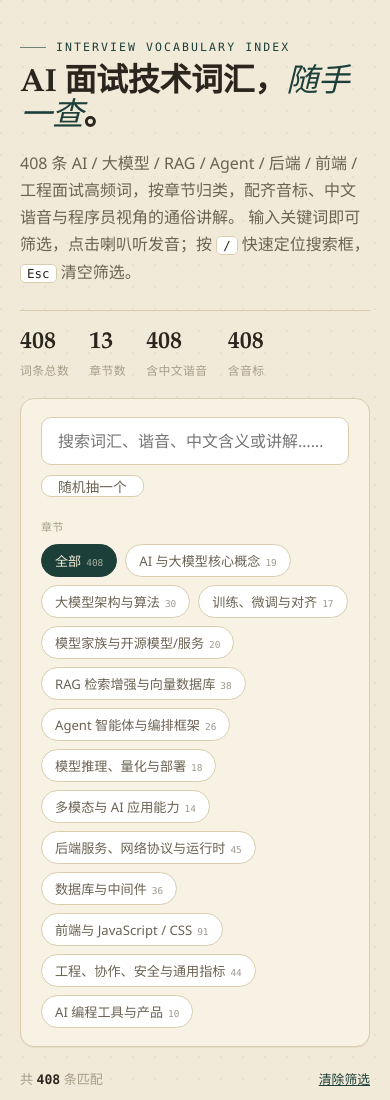
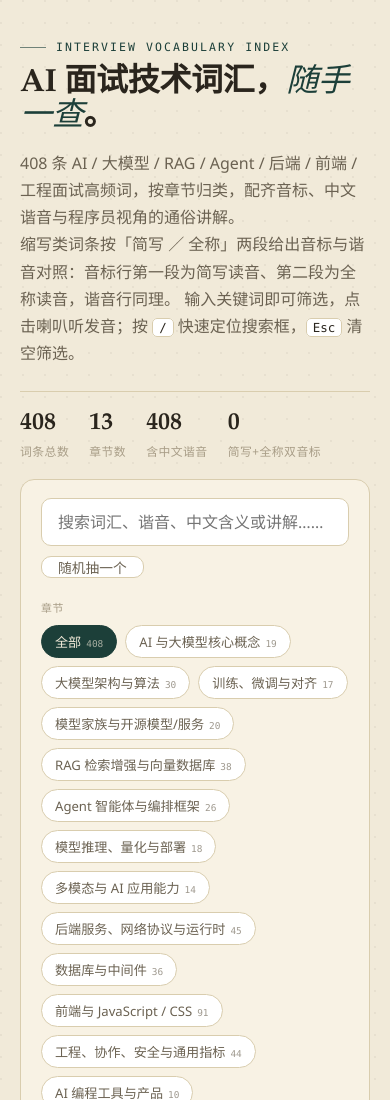
Before and after one commit to Tewelve-creator/ai-interview-vocab, a plain HTML site: page index.html in a window 390 px wide. Shown: the top 1100 px of the page. Drawn offline with Linux system fonts and the light colour scheme.

Commit message:
update index.html (full-name + dual IPA + dual homophone, 122 entries)

```diff
--- a/index.html
+++ b/index.html
@@ -141,6 +141,8 @@
     overflow-wrap:anywhere;
   }
   .phonetic-ipa{ font-size:.82rem; color: var(--ink); }
+  .phonetic-ipa .form2, .phonetic-homo .form2{ color: var(--ink-soft); }
+  .phonetic-ipa .form2::before, .phonetic-homo .form2::before{ content:"／"; color: var(--ink-faint); }
   .phonetic-ipa b, .phonetic-homo b, .phonetic-mean b{
     font-weight:600; color: var(--ink-soft); margin-right:5px; font-family:inherit;
   }
@@ -198,14 +200,15 @@
   <div class="kicker">Interview Vocabulary Index</div>
   <h1>AI 面试技术词汇，<em>随手一查</em>。</h1>
   <p class="lede">
-    408 条 AI / 大模型 / RAG / Agent / 后端 / 前端 / 工程面试高频词，按章节归类，配齐音标、中文谐音与程序员视角的通俗讲解。
+    408 条 AI / 大模型 / RAG / Agent / 后端 / 前端 / 工程面试高频词，按章节归类，配齐音标、中文谐音与程序员视角的通俗讲解。<br>
+    缩写类词条按「简写 ／ 全称」两段给出音标与谐音对照：音标行第一段为简写读音、第二段为全称读音，谐音行同理。
     输入关键词即可筛选，点击喇叭听发音；按 <kbd>/</kbd> 快速定位搜索框，<kbd>Esc</kbd> 清空筛选。
   </p>
   <div class="stats">
     <div class="stat"><b id="statTotal">—</b><span>词条总数</span></div>
     <div class="stat"><b id="statCat">—</b><span>章节数</span></div>
     <div class="stat"><b id="statHomo">—</b><span>含中文谐音</span></div>
-    <div class="stat"><b id="statIpa">—</b><span>含音标</span></div>
+    <div class="stat"><b id="statIpa">—</b><span>简写+全称双音标</span></div>
   </div>
 </header>
 
@@ -322,7 +325,7 @@
     if(cat && w.c !== cat) return false;
     if(!q) return true;
     var k = q.toLowerCase();
-    return (w.w + " " + w.h + " " + w.m + " " + w.n + " " + w.p + " " + w.c).toLowerCase().indexOf(k) >= 0;
+    return (w.w + " " + w.h + " " + (w.hf || "") + " " + w.m + " " + w.n + " " + w.p + " " + (w.pf || "") + " " + w.c).toLowerCase().indexOf(k) >= 0;
   }
 
   function cardHtml(w, q, idx){
@@ -339,8 +342,8 @@
           '</button>' +
         '</div>' +
         '<div class="phonetic-block">' +
-          (w.p ? '<div class="phonetic-ipa"><b>音标</b>' + esc(w.p) + '</div>' : '') +
-          (w.h ? '<div class="phonetic-homo"><b>谐音</b>' + esc(w.h) + '</div>' : '') +
+          (w.p ? '<div class="phonetic-ipa"><b>音标</b>' + esc(w.p) + (w.pf ? '<span class="form2">' + esc(w.pf) + '</span>' : '') + '</div>' : '') +
+          (w.h ? '<div class="phonetic-homo"><b>谐音</b>' + esc(w.h) + (w.hf ? '<span class="form2">' + esc(w.hf) + '</span>' : '') + '</div>' : '') +
           (w.m ? '<div class="phonetic-mean"><b>含义</b>' + esc(w.m) + '</div>' : '') +
         '</div>' +
         '<div class="cat-tag">' + esc(w.c) + '</div>' +
@@ -468,7 +471,7 @@
   $("statTotal").textContent = WORDS.length;
   $("statCat").textContent = CATS.length;
   $("statHomo").textContent = WORDS.filter(function(w){ return w.h; }).length;
-  $("statIpa").textContent = WORDS.filter(function(w){ return w.p; }).length;
+  $("statIpa").textContent = WORDS.filter(function(w){ return w.pf; }).length;
 
   buildChips();
   render();
```
